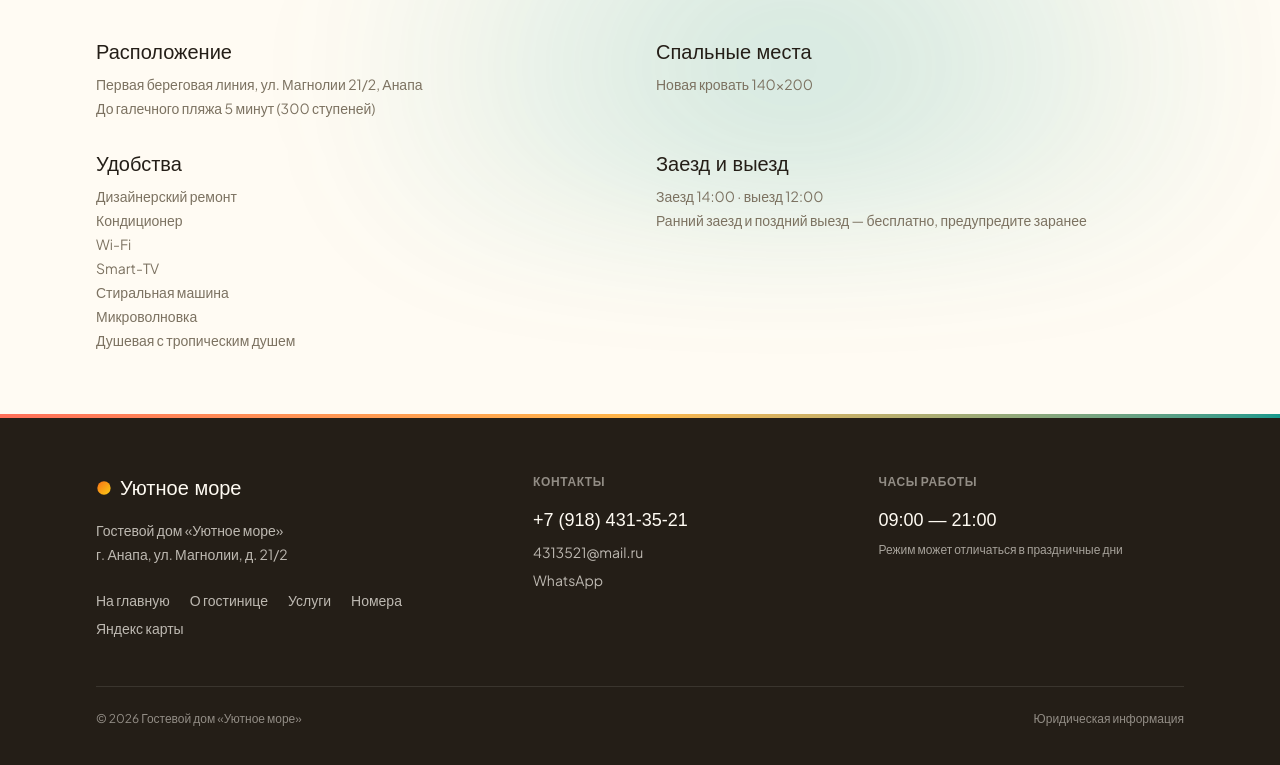
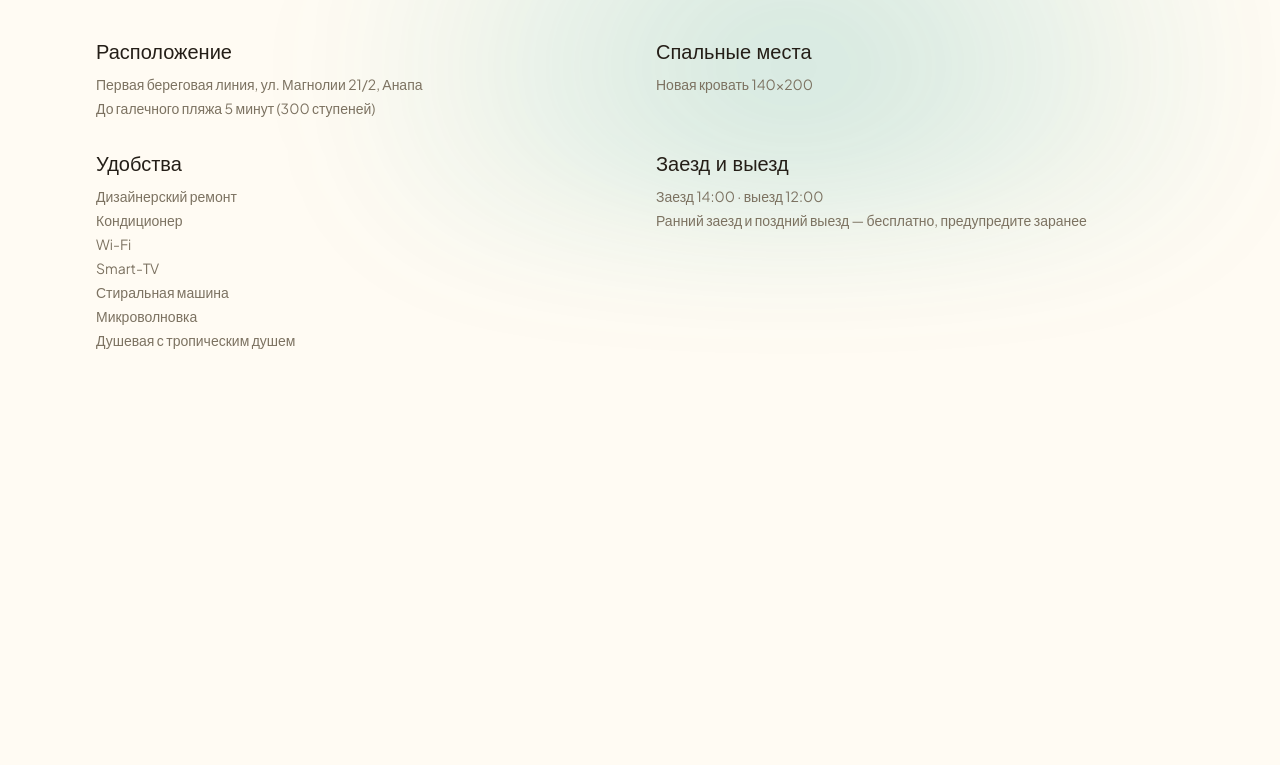
Before and after one commit to GreyMullet/cozy-sea-landing, a Next.js app: page /rooms/2-places in a window 1280 px wide. Shown: the part 691-1456 px from the top of the page. After the commit the page ends 1105 px from the top, so only its background shows below. Built offline with nearby package versions, Linux system fonts and the light colour scheme; a web font is replaced by a local one.

Commit message:
module booking added

```diff
--- a/src/app/layout.tsx
+++ b/src/app/layout.tsx
@@ -30,7 +30,6 @@ export default function RootLayout({ children }: LayoutProps<"/">){
                 <div className="bg-mesh" aria-hidden="true" />
                 <Header />
                 {children}
-                <Footer />
             </body>
         </html>
     )
--- a/src/app/page.tsx
+++ b/src/app/page.tsx
@@ -9,7 +9,7 @@ export default function Home(){
             <Services />
             <Rooms />
             <Location />
-            <BookingFrame src="http://localhost:3000/" />
+            <BookingFrame src="http://147.45.249.16:3021/" />
         </div>
     )
 }
--- a/src/components/Hero/Hero.tsx
+++ b/src/components/Hero/Hero.tsx
@@ -42,7 +42,7 @@ export const Hero=()=>{
                 <dl className="grid grid-cols-3 gap-3 sm:gap-5">
                     {
                         heroCards.map(el=>{
-                            return (
+                            return(
                                 <div
                                     key={el.label}
                                     className="space-y-1 sm:space-y-2 border bg-white border-ink/10 rounded-xl sm:rounded-2xl p-3 sm:p-5"
```
